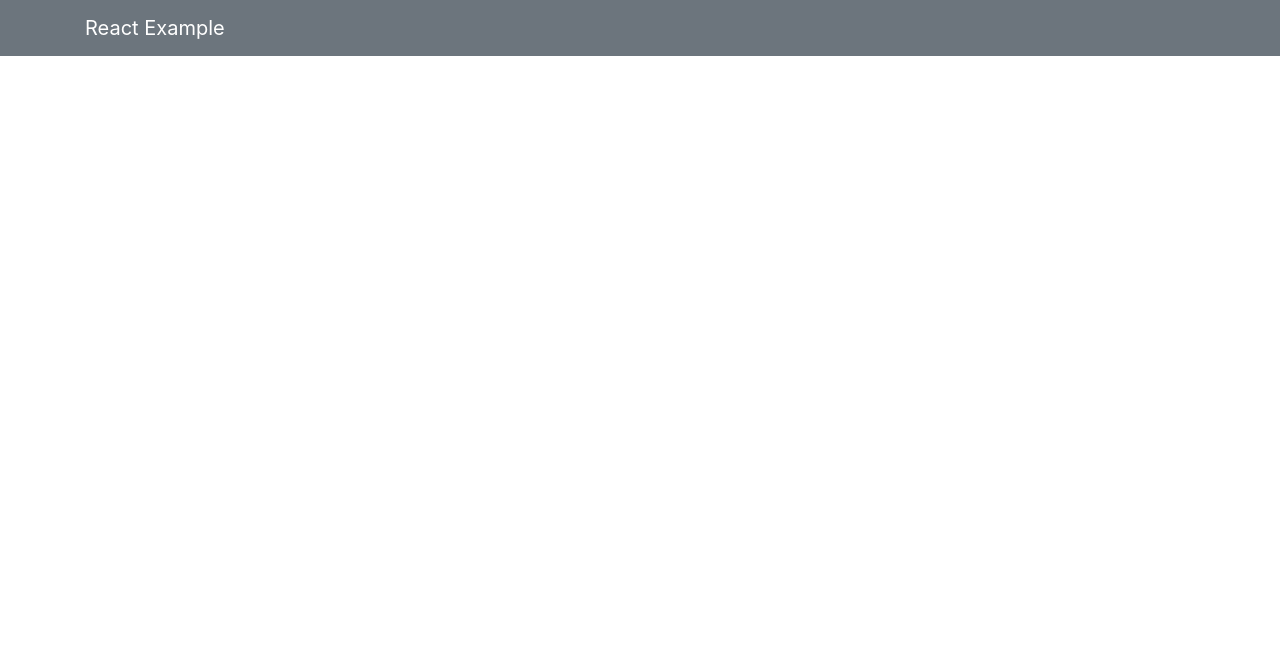
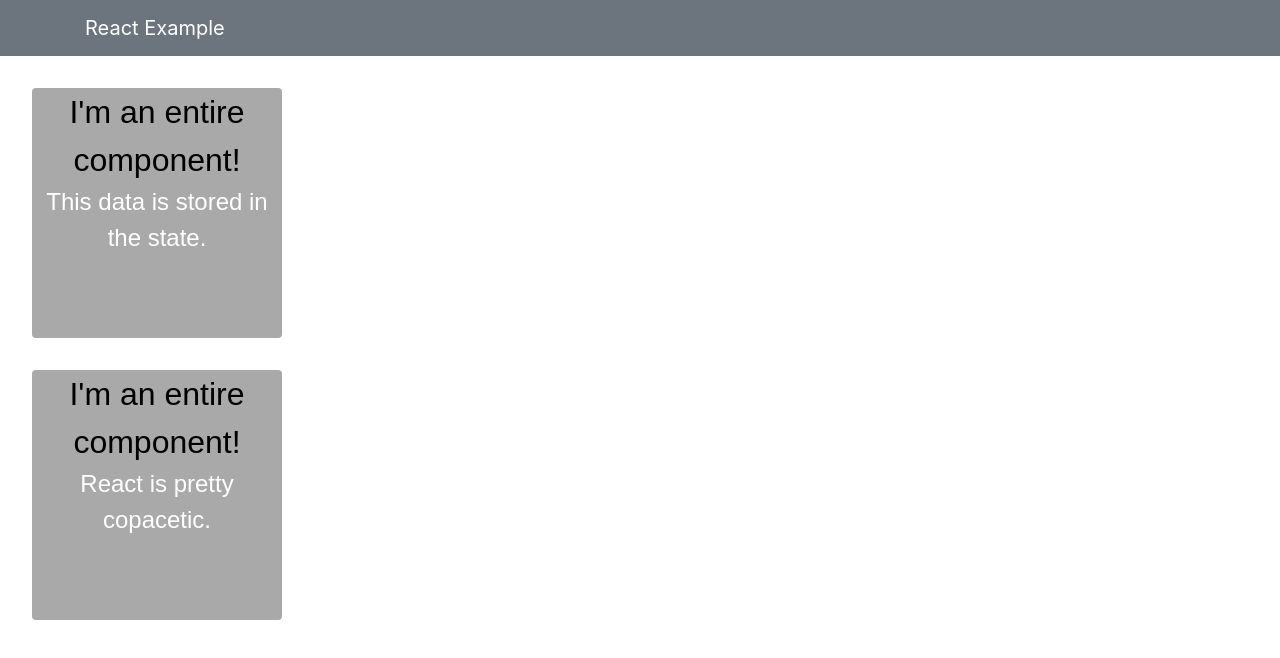
Before and after one commit to AustinSweet/react-example, a React (Create React App) app: page / in a window 1280 px wide. Shown: the top 658 px of the page. Built offline with nearby package versions, Linux system fonts and the light colour scheme.

Commit message:
react-example adding in nested components and styling

```diff
--- a/src/App.js
+++ b/src/App.js
@@ -2,6 +2,7 @@
 import { Component } from 'react';
 import { Navbar, NavbarBrand } from 'reactstrap';
 import './App.css';
+import ParentComponent from './components/ParentComponent.js';
 
 //Another ES6 feature, class declarations
 //When you use create-react-app, your components may be initialized as 'functional' components
@@ -12,9 +13,10 @@ class App extends Component {
 
 //The render method is simply a return statement that contains React elements.
 //This allows us to return the needed elements to enable our DOM to display what we want.
+//Because 'class' is a reserved keyword in React, we use className to mark JSX elements with css classes
   render() {
     return(
-      //Because 'class' is a reserved keyword in React, we use className to mark JSX elements with css classes
+      <>
     <div className="App">
       <Navbar dark color="secondary">
       <div className="container">
@@ -22,6 +24,8 @@ class App extends Component {
       </div>
       </Navbar>
     </div>
+      <ParentComponent></ParentComponent>
+      </>
     );
   }
 }
--- /dev/null
+++ b/src/components/ChildComponent.css
@@ -0,0 +1,17 @@
+.child-body {
+  height: 250px;
+  width: 250px;
+  background-color: darkgrey;
+  border-radius: 0.25rem;
+  margin: 2rem;
+  text-align: center;
+  color: white;
+  font-family: Arial, Helvetica, sans-serif;
+  font-size: 1.5rem;
+}
+
+#child-title {
+  color: black;
+  font-size: 2rem;
+  font-family: Arial, Helvetica, sans-serif;
+}
--- /dev/null
+++ b/src/components/ChildComponent.js
@@ -0,0 +1,26 @@
+import { Component } from 'react';
+import './ChildComponent.css';
+
+class ChildComponent extends Component {
+    constructor(props) {
+        super(props);
+        this.state = {
+            data: this.props.dataFromParent,
+        }
+    }
+
+    render() {
+        const {data} = this.state;
+        return(
+            <div className="child-body">
+                <div id="child-title">I'm an entire component!</div>
+                <p>
+                {data}
+                </p>
+            </div>
+        )
+    }
+
+}
+
+export default ChildComponent;
--- a/src/components/ParentComponent.js
+++ b/src/components/ParentComponent.js
@@ -1,9 +1,10 @@
 import { Component } from 'react';
+import ChildComponent from './ChildComponent';
 
 class ParentComponent extends Component {
 
     //'Props' stands for properties, just an easy shorthand to pass data and information from one component to another.
-    //This is one of those actions that needs to be handled differently than in Java.
+    //Sharing data is one of those actions that needs to be handled differently than in Java.
     //Also, constructors. Introduced with ES6, and works slightly differently than in Java. Rather than being a method we call
     //TO create an object, this is a method that WILL be called when an instance of this component is created.
     constructor(props) {
@@ -11,13 +12,24 @@ class ParentComponent extends Component {
         //call while creating a component from scratch! Totally normal, just keep putting the required pieces in and you'll be fine.
         //If you can't handle it, check out how to generate react components using the CLI.
         super(props);
+        //State is huge right now in front end. Just think of it as a central data storage area,
+        //where you define how info can be stored, and utilize it in different components. Again,
+        //data sharing is a large part of React.
+        this.state = [
+            { id: 1, data: "This data is stored in the state." ,},
+            { id: 2, data: "React is pretty copacetic." ,}
+           ]
     }
 
     render() {
-        return (
-
-        );
-    }
+        return(
+            <div className="child-wrapper">
+              {this.state.map(child => (
+                  <ChildComponent dataFromParent = {child.data} key = {child.id}></ChildComponent>
+              ))}
+            </div>
+        )}
 }
 
+
 export default ParentComponent;
```
